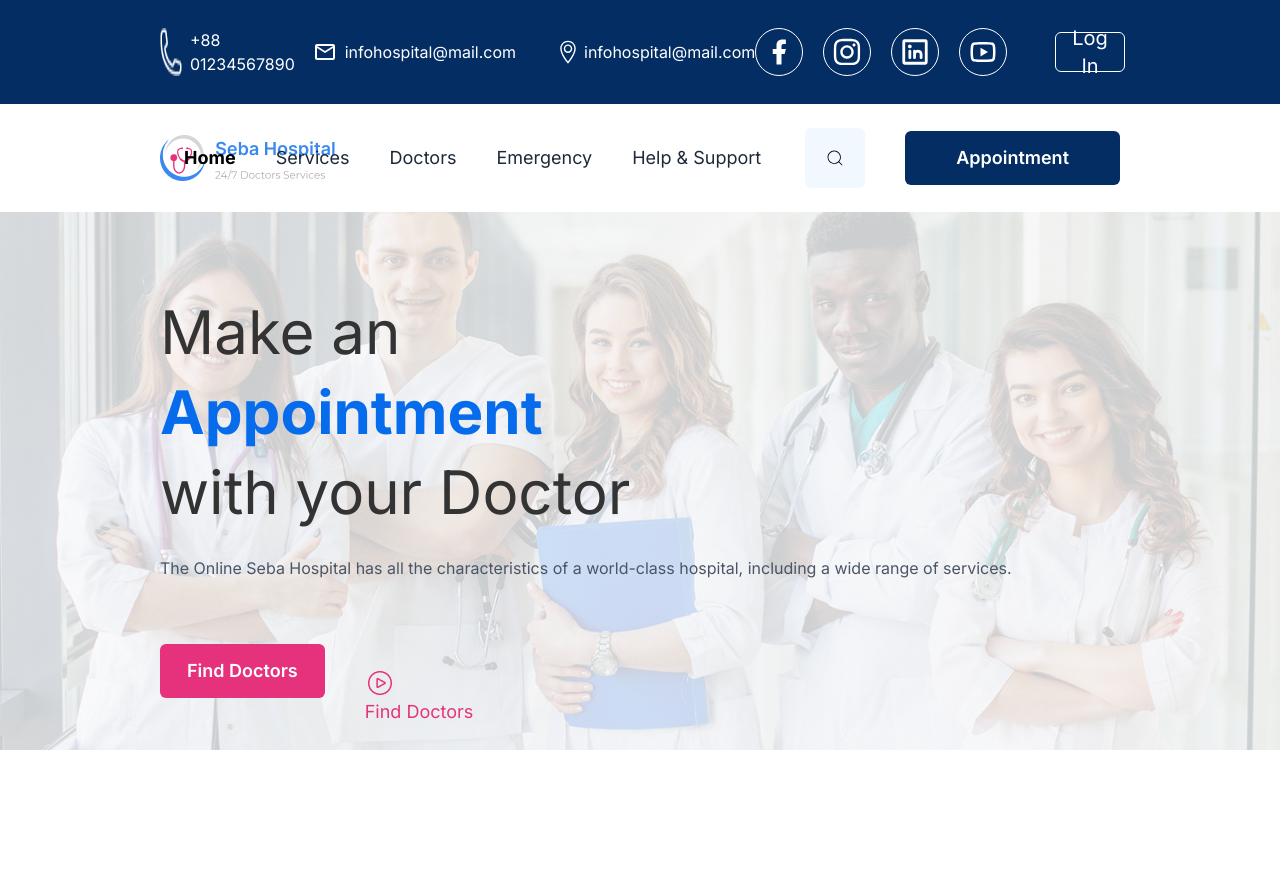
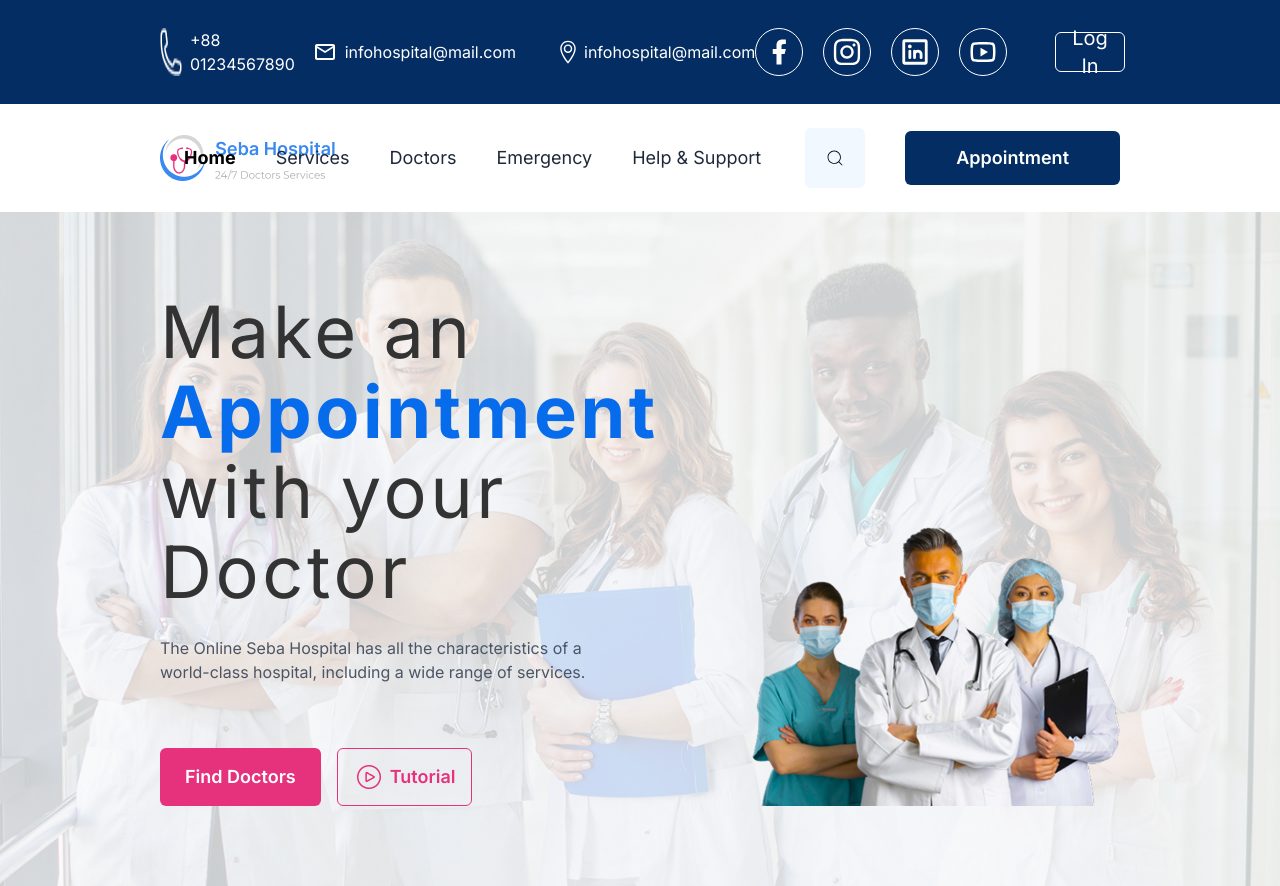
Before and after one commit to abusaleh123/Sheba-Hospital, a React (Vite) app: page / in a window 1280 px wide. Before the commit the page ends 800 px from the top, so only its background shows below. Built offline with nearby package versions, Linux system fonts and the light colour scheme.

Commit message:
Added Banner

```diff
--- a/src/HomePage/Header/Banner.jsx
+++ b/src/HomePage/Header/Banner.jsx
@@ -1,23 +1,28 @@
 import bg from '../../assets/Images/BannerBg.png'
 import videoVector from '../../assets/Vectors/play.png'
+import image from '../../assets/Images/BannerImage.png'
 
 const Banner = () => {
     return (
         <div style={{backgroundImage: `url(${bg})`, backgroundPosition:'center', backgroundSize:'cover'}} className="">
-            <div className="w-9/12 mx-auto pt-20">
+            <div className="w-9/12 mx-auto py-20 flex 0 items-end">
             {/* Banner Text */}
                 <div>
-                    <h1 className="text-6xl leading-20 text-[#333333]">Make an <br />
+                    <h1 className="text-7xl tracking-wider leading-20 text-[#333333]">Make an <br />
 <span className="font-bold text-[#076CEC]">Appointment</span>
 <br /> with your Doctor</h1>
-<p className="text-gray-600 mt-6">The Online Seba Hospital has all the characteristics of a world-class hospital, including a wide range of services. </p>
+<p className="text-gray-600 mt-6 w-3/4">The Online Seba Hospital has all the characteristics of a world-class hospital, including a wide range of services. </p>
 
 <div className='gap-4 flex mt-16'>
         <button className="btn cl
-        btn-ghost hover:border-none bg-[#E6327C] w-fit px-6 py-6 rounded-md text-lg text-white">Find Doctors</button>
-        <button className="hover:border-none border-[#E6327C] w-fit px-6 py-6 rounded-md text-lg text-[#E6327C]"  ><img src={videoVector} alt="" /> Find Doctors</button>
+        btn-ghost  bg-[#E6327C] w-fit px-6 py-7 rounded-md text-lg text-white border-1">Find Doctors</button>
+        <button className="flex border-1 btn-ghost btn  border-[#E6327C] w-fit  py-7 hover:border-[#E6327C] rounded-md text-lg text-[#E6327C]"  ><img src={videoVector} alt="" />Tutorial</button>
 
 </div>
+                </div>
+                {/* Banner Image */}
+                <div>
+                    <img className='w-full' src={image} alt="" />
                 </div>
 
             </div>
--- a/src/HomePage/Header/Navbar.jsx
+++ b/src/HomePage/Header/Navbar.jsx
@@ -78,7 +78,7 @@ const Navbar = () => {
   {/* Search Button and others */}
     <div className="flex items-center gap-10">
 <p className="bg-[#F2F8FF] rounded-md p-5"><CiSearch className="text-xl"></CiSearch></p>
-    <a className="btn btn-ghost bg-[#032D63] hover:rounded-md hover:border-none  text-lg text-white rounded-md px-12 py-6">Appointment</a>
+    <a className="btn btn-ghost bg-[#032D63]  text-lg text-white rounded-md px-12 py-6">Appointment</a>
     </div>
   </div>
 </div>
```
